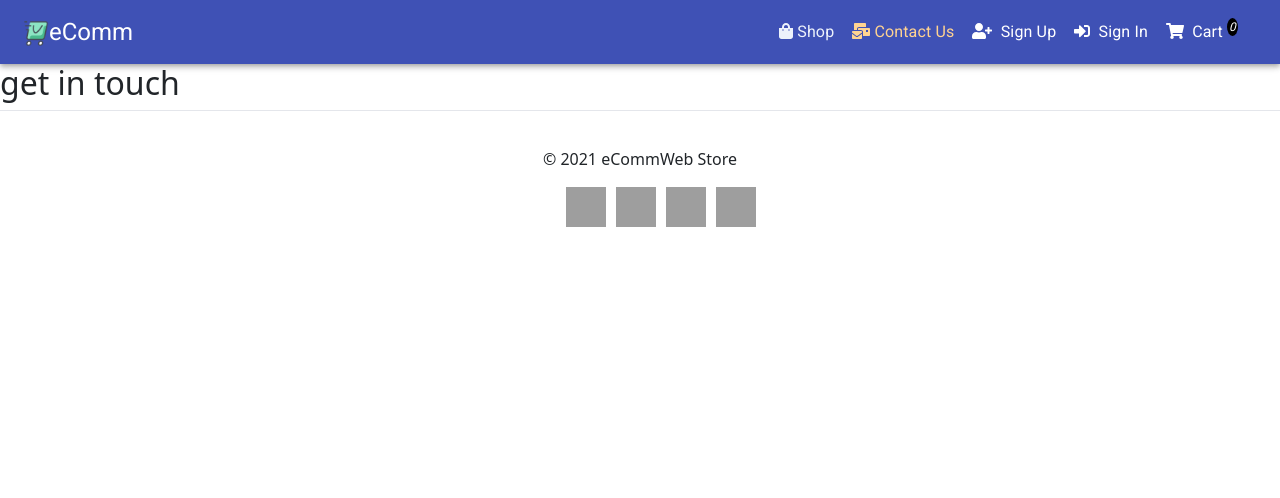
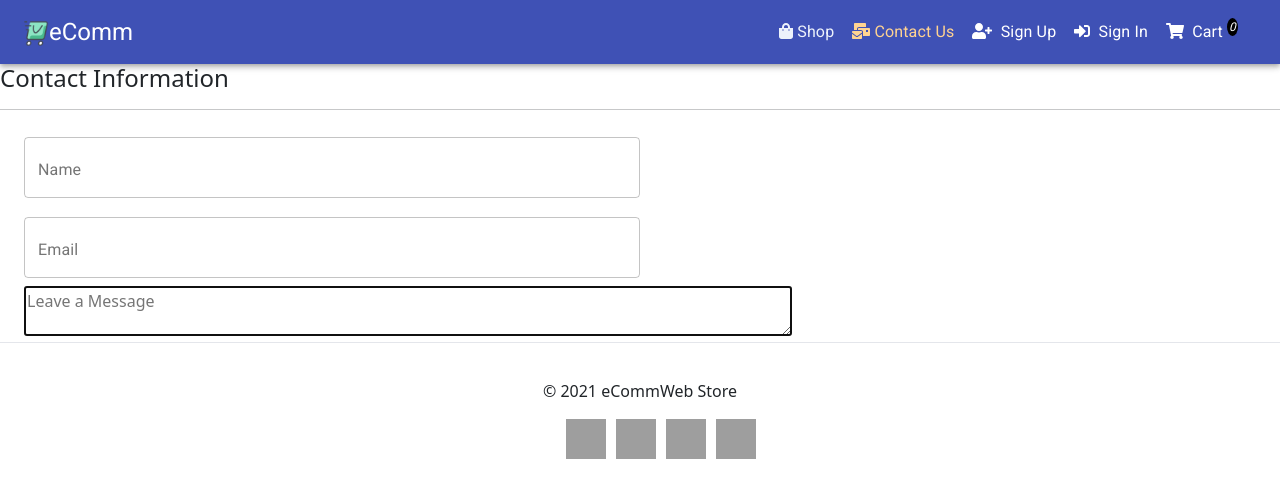
Before and after one commit to SilvinPradhan/eCommWeb, a React (Create React App) app in the folder ecomm-client/: page /getintouch in a window 1280 px wide. Shown: the top 498 px of the page. Built offline with nearby package versions, Linux system fonts and the light colour scheme; grey boxes are pictures that could not be loaded.

Commit message:
ui for contact us page in progress, isomorphic fetch package used

```diff
--- a/ecomm-client/package.json
+++ b/ecomm-client/package.json
@@ -14,6 +14,7 @@
     "classnames": "2.3.1",
     "dompurify": "2.3.0",
     "express": "4.17.1",
+    "isomorphic-fetch": "^3.0.0",
     "moment": "2.29.1",
     "react": "17.0.2",
     "react-dom": "17.0.2",
--- /dev/null
+++ b/ecomm-client/src/actions/form.js
@@ -0,0 +1,18 @@
+import fetch from 'isomorphic-fetch'
+import {API} from "../config";
+
+export const emailContactForm = (data) => {
+    let emailEndpoint;
+    emailEndpoint = `${API}/contact`
+    return fetch(`{emailEndpoint}`, {
+        method: 'POST',
+        headers: {
+            Accept: 'application/json',
+            'Content-Type': 'application/json'
+        },
+        body: JSON.stringify(data)
+    }).then(response => {
+        return response.json();
+    })
+        .catch(err => console.log(err));
+}
--- a/ecomm-client/src/core/contactus/ContactUs.js
+++ b/ecomm-client/src/core/contactus/ContactUs.js
@@ -1,10 +1,56 @@
-import React from 'react'
+import React, {useState} from 'react'
+import {Link} from "react-router-dom";
+import {emailContactForm} from '../../actions/form'
+import {Container, Grid, Input, TextareaAutosize, TextField} from '@material-ui/core'
+import {TextFieldsSharp} from "@material-ui/icons";
 
 const ContactUs = () => {
+
+    const handleSubmit = (e) => {
+        e.preventDefault()
+    }
+
     return (
-        <div>
-            <h2>get in touch </h2>
-        </div>
+        <React.Fragment>
+            <div className={'contact'}>
+                <h4>Contact Information</h4>
+                <hr/>
+                <form onSubmit={handleSubmit}>
+                    <Container>
+                        <Grid xs={"12"} md={"6"}>
+                            <TextField variant="outlined"
+                                       margin="normal"
+                                       label="Name"
+                                       name="name"
+                                       fullWidth
+                                       autoFocus/>
+                        </Grid>
+                    </Container>
+                    <Container>
+                        <Grid xs={"12"} md={"6"}>
+                            <TextField variant="outlined"
+                                       margin="normal"
+                                       label="Email"
+                                       name="email"
+                                       fullWidth
+                                       autoFocus/>
+                        </Grid>
+                    </Container>
+                    <Container>
+                        <Grid xs={"12"} md={"12"}>
+                            <TextareaAutosize style={{width: '60vw', height: '50px'}} variant="outlined"
+                                              margin="normal"
+                                              label="Message"
+                                              placeholder={"Leave a Message"}
+                                              name="message"
+                                              fullWidth
+                                              autoFocus/>
+                        </Grid>
+                    </Container>
+
+                </form>
+            </div>
+        </React.Fragment>
     )
 }
 
```
Also changed, not shown: 1 other file (tests, documents, lock files or other folders).
